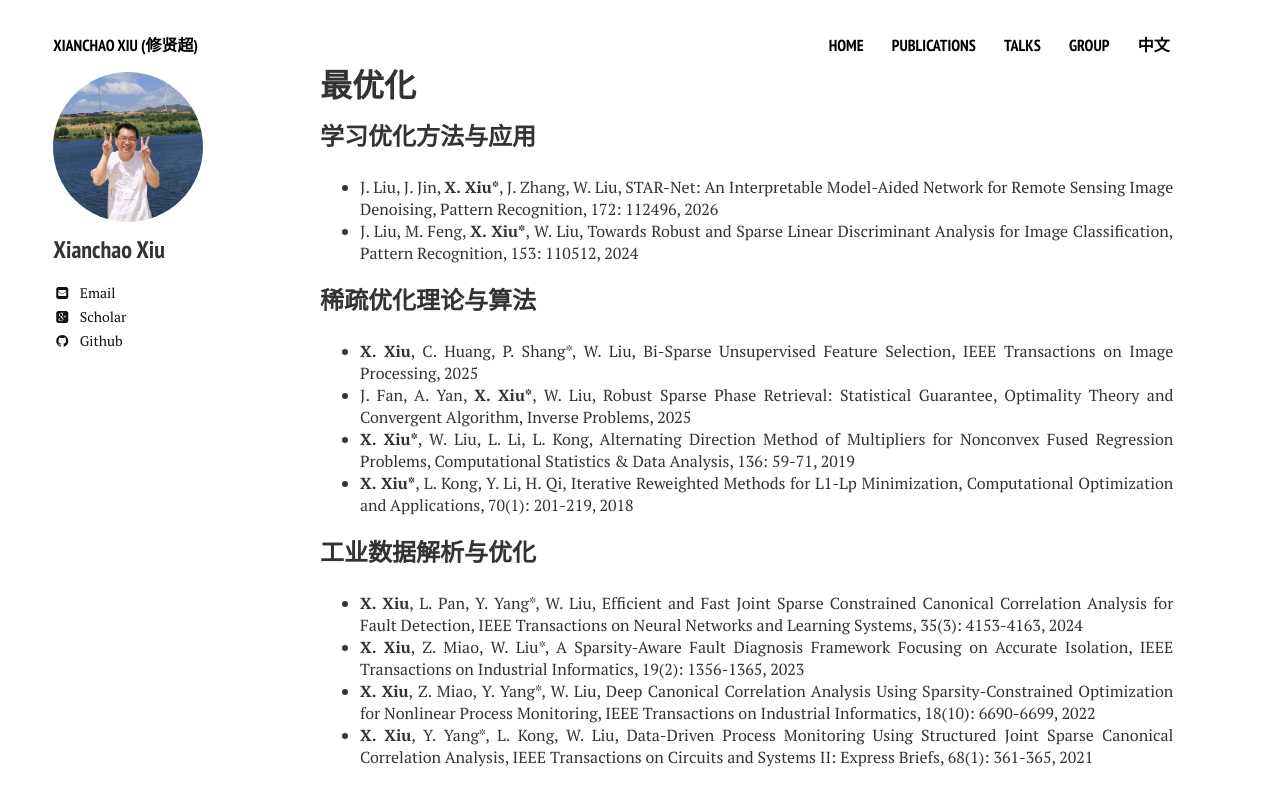
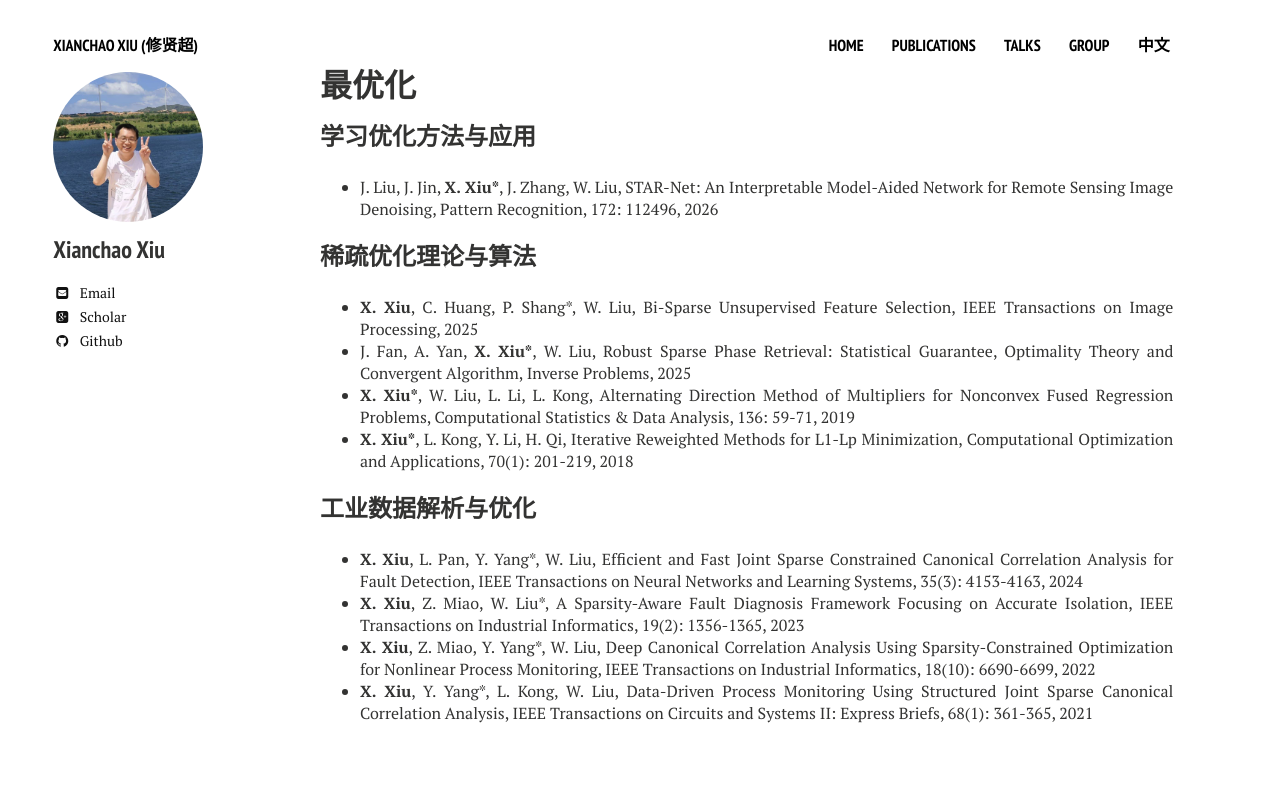
Before and after one commit to xianchaoxiu/xianchaoxiu.github.io, a Jekyll site: the page built from chinese/research/OPT/index.md, in a window 1280 px wide. Shown: the top 806 px of the page. Built offline with Jekyll 4.4.1, drawn with Linux system fonts in a browser that asks for light colours; nearby versions of some CDN libraries.

Commit message:
Update index.md

```diff
--- a/chinese/research/OPT/index.md
+++ b/chinese/research/OPT/index.md
@@ -8,7 +8,6 @@ share: false
 ### 学习优化方法与应用
 
 * J. Liu, J. Jin, <b>X. Xiu*</b>, J. Zhang, W. Liu, STAR-Net: An Interpretable Model-Aided Network for Remote Sensing Image Denoising, Pattern Recognition, 172: 112496, 2026 <br>
-* J. Liu, M. Feng, <b>X. Xiu*</b>, W. Liu, Towards Robust and Sparse Linear Discriminant Analysis for Image Classification, Pattern Recognition, 153: 110512, 2024 <br>
 
 
 ### 稀疏优化理论与算法
```
